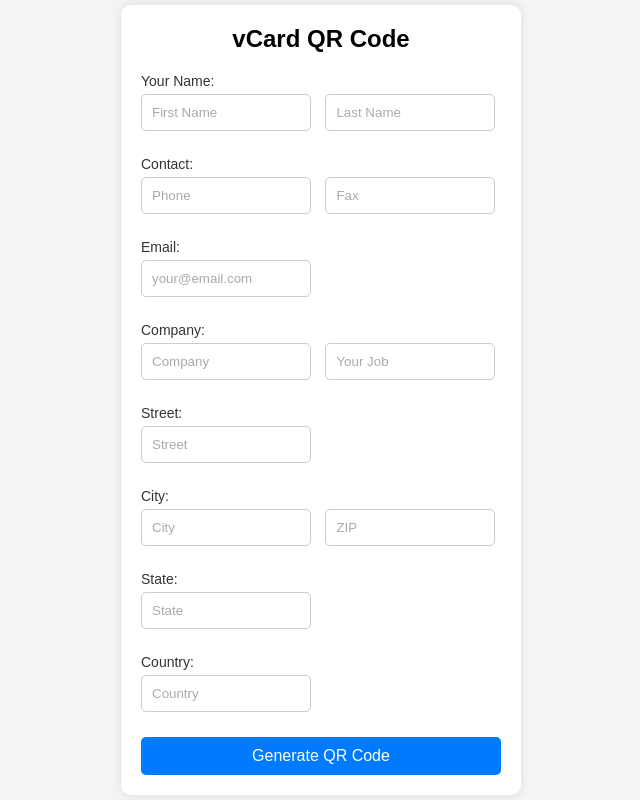
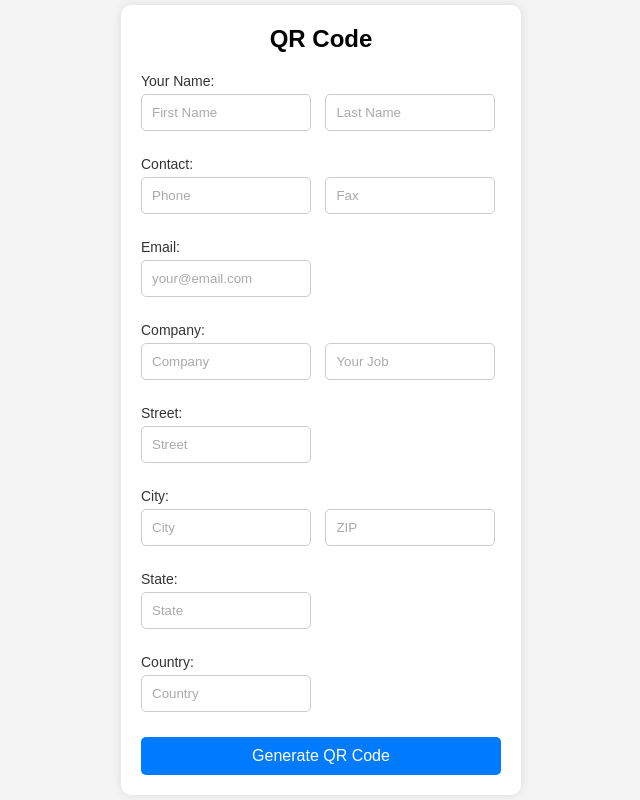
Before and after one commit to dharanim04/QRcode_generator, a website: page public/index.html in a window 1280 px wide. Shown: the whole page, without its empty margins (319-959 px from the left). Drawn offline with Linux system fonts and the light colour scheme.

Commit message:
update index file title

```diff
--- a/public/index.html
+++ b/public/index.html
@@ -3,12 +3,12 @@
 <head>
   <meta charset="UTF-8" />
   <meta name="viewport" content="width=device-width, initial-scale=1.0">
-  <title>vCard QR Code</title>
+  <title>QR Code</title>
   <link rel="stylesheet" href="./style.css">
 </head>
 <body>
   <div class="form-container">
-    <h1>vCard QR Code</h1>
+    <h1>QR Code</h1>
     <form id="qr-form">
       <div class="form-group">
         <label>Your Name:</label>
```
